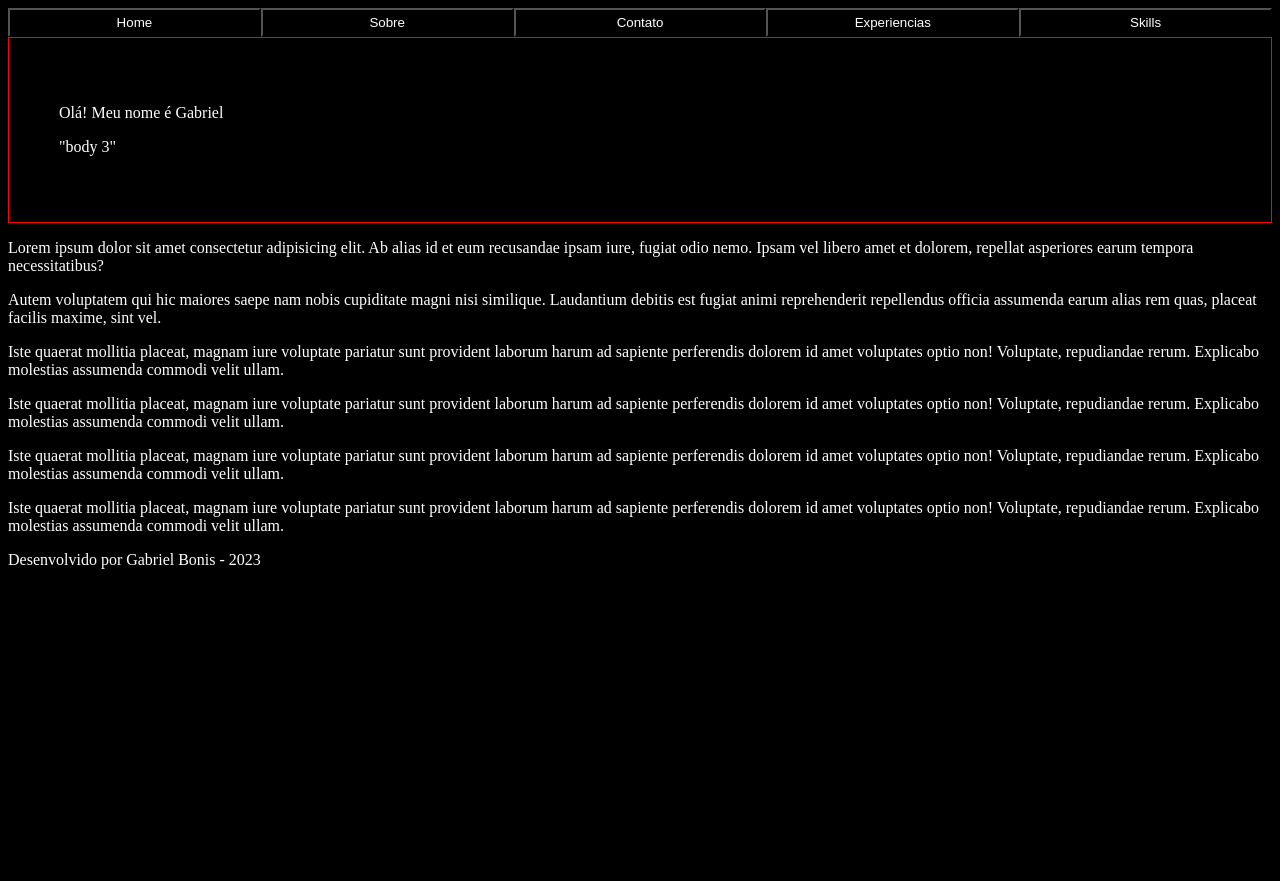
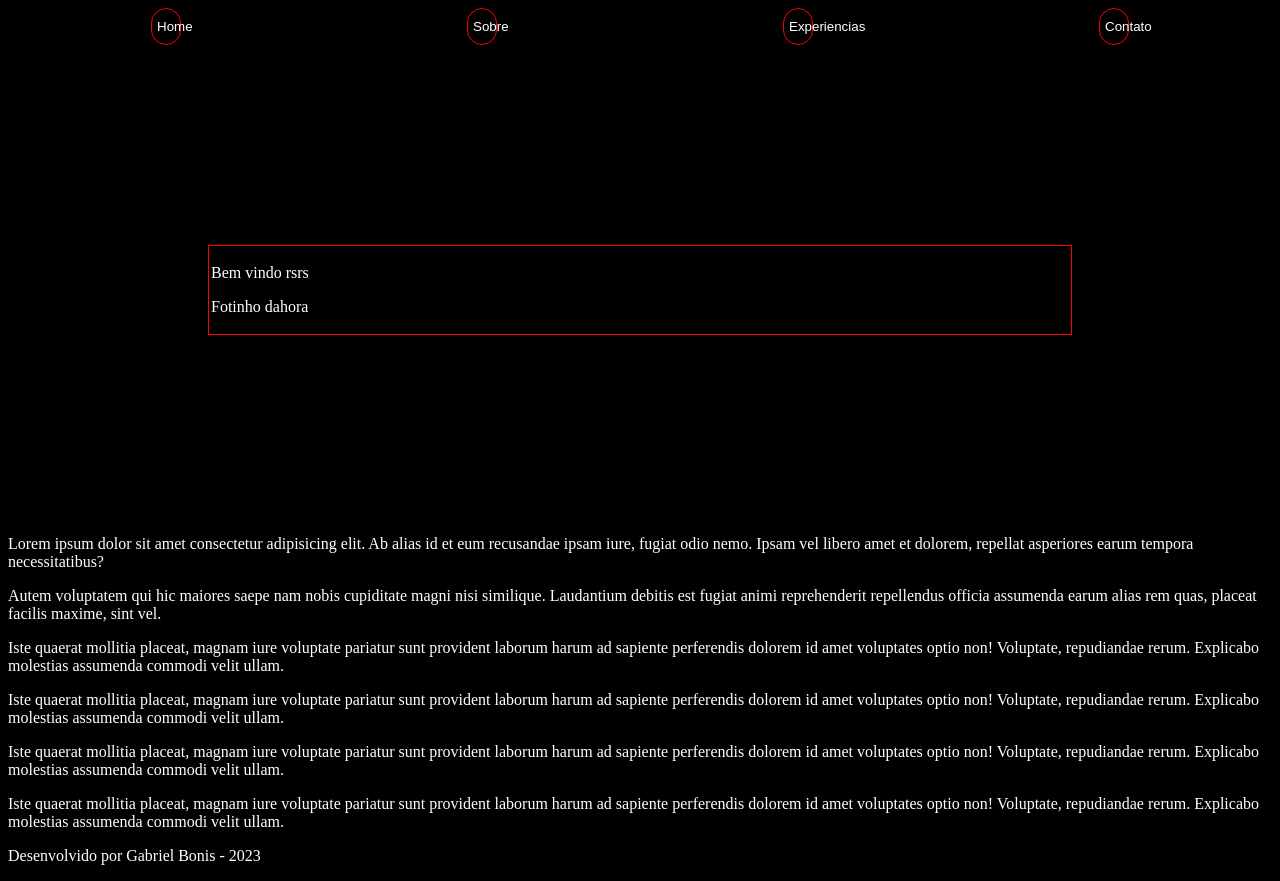
Before and after one commit to GabrielBonis/GabrielBonis, a plain HTML site: page index.html in a window 1280 px wide. Before the commit the page ends 800 px from the top, so only its background shows below. Drawn offline with Linux system fonts and the light colour scheme.

Commit message:
confirmação do header

```diff
--- a/index.css
+++ b/index.css
@@ -1,33 +1,47 @@
 html {
   background-color: black;
   color: white;
-  justify-content: space-around;
-  align-items: center;
 }
 #header {
   position: sticky;
   TOP: 0;
-  margin: 0;
   display: flex;
   background-color: black;
   color: white;
-  justify-content: space-around;
+
+  justify-content: center;
   align-items: center;
 
 }
 
+#bot {
+  margin: auto;
+  background-color: black;
+  color: white;
+  box-sizing: border-box;
+  width: 30px;
+  padding: 10px 5px 10px 5px;
+  border: 1px solid red;
+  border-radius: 15px
+
+  }
+
 .home {
   border: 1px solid red;
-  padding: 50px;
-
+  padding: 2px;
+  margin: 200px;
 }
 
-#bot {
-width: 300px;
-display: flex-box;
-background-color: black;
-color: white;
-border-rad: 2px solid red;
-justify-content: space-around;
-padding: 5px 40px 5px 40px;
+#inicio {
+  display: inline;
+  flex-direction: column;
+  box-sizing: border-box;
 }
+
+.esquerdo {
+  column-width: 50px;
+}
+
+.direita{
+  display: inline;
+}
--- a/index.html
+++ b/index.html
@@ -13,16 +13,14 @@
   <div id="header">
     <button id="bot">Home</button>
     <button id="bot">Sobre</button>
+    <button id="bot">Experiencias</button>
     <button id="bot">Contato</button>
-    <button id="bot">Experiencias</button>
-    <button id="bot">Skills</button>
   </div>
      <div class="home">
-       <div ></div>
-        <p id="">Olá! Meu nome é Gabriel </p>
-        <p>
-            "body 3"
-        </p>
+       <div class="inicio">
+        <p id="esquerdo">Bem vindo rsrs </p>
+        <p id="direita">Fotinho dahora</p>
+      </div>
     </div>
 
     <footer>
```
